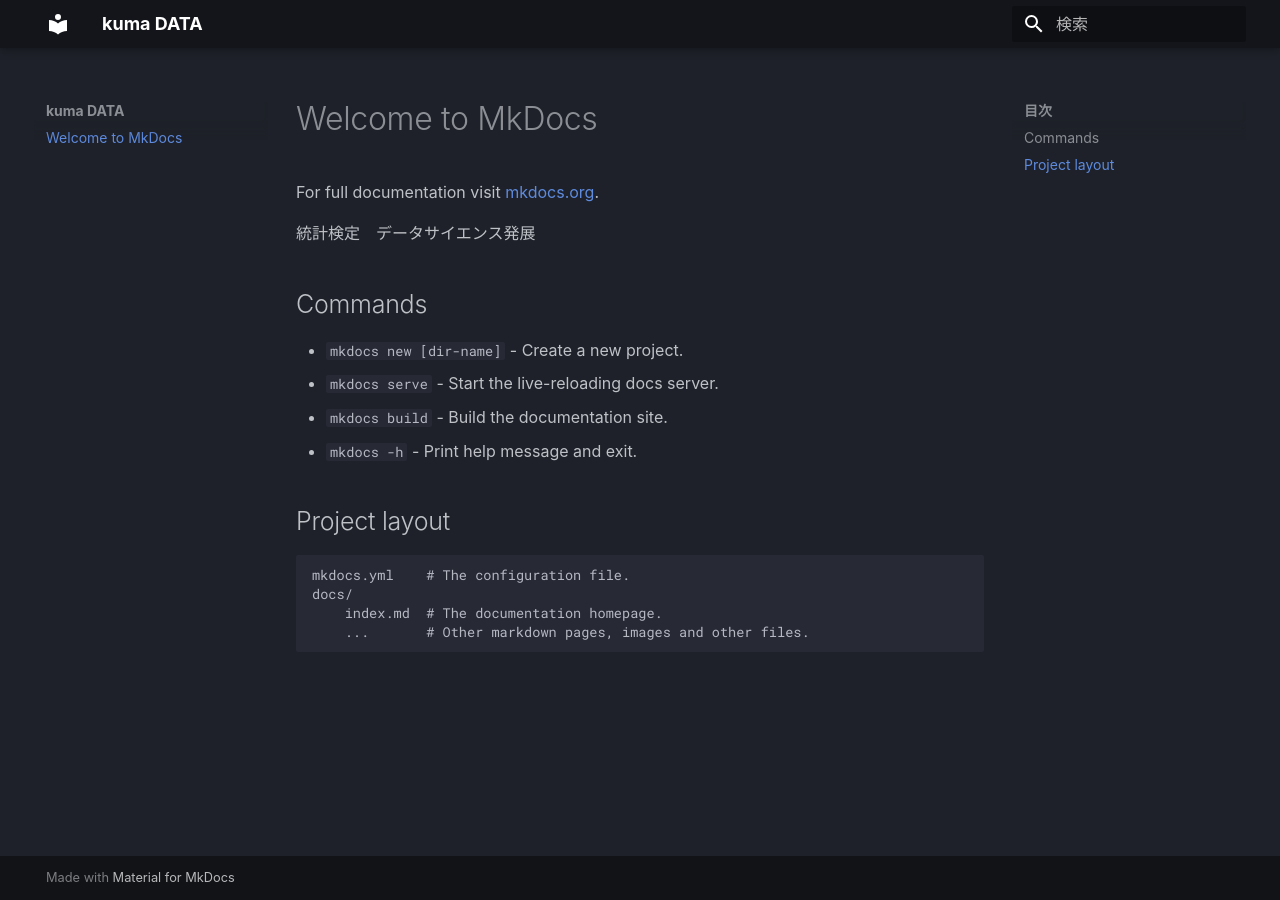
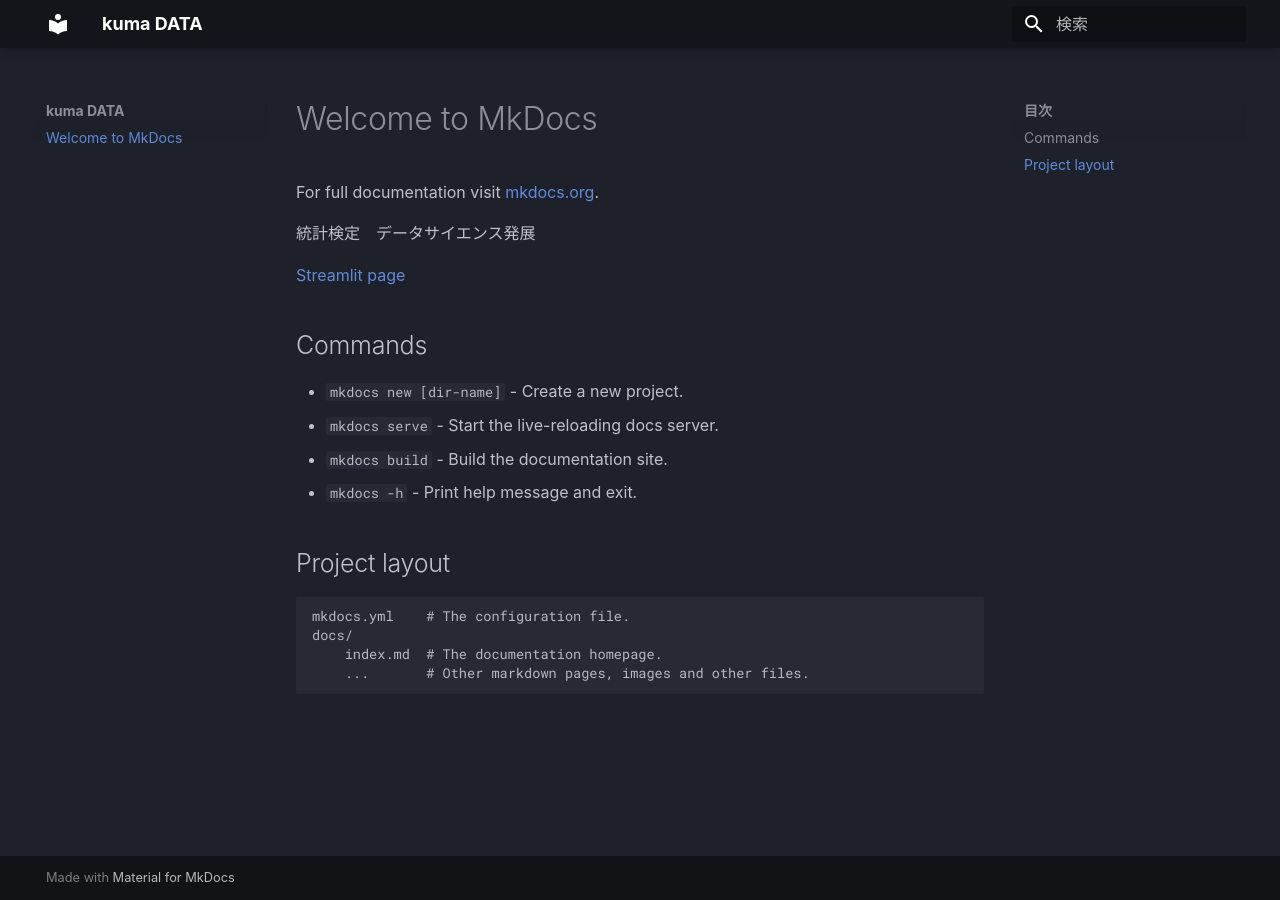
Before and after one commit to kumakit/netlify, an MkDocs documentation site: the page built from docs/index.md, in a window 1280 px wide. Built offline with MkDocs 1.6.1 and Material for MkDocs 9.7.7, drawn with Linux system fonts in a browser that asks for light colours; some web fonts are replaced.

Commit message:
auto commit

```diff
--- a/docs/index.md
+++ b/docs/index.md
@@ -3,6 +3,8 @@
 For full documentation visit [mkdocs.org](https://www.mkdocs.org).
 
 統計検定　データサイエンス発展
+
+[Streamlit page](https://kumadata.streamlit.app)
 
 ## Commands
 
```
Also changed, not shown: site/index.html, site/search/search_index.json, 1 other file.
